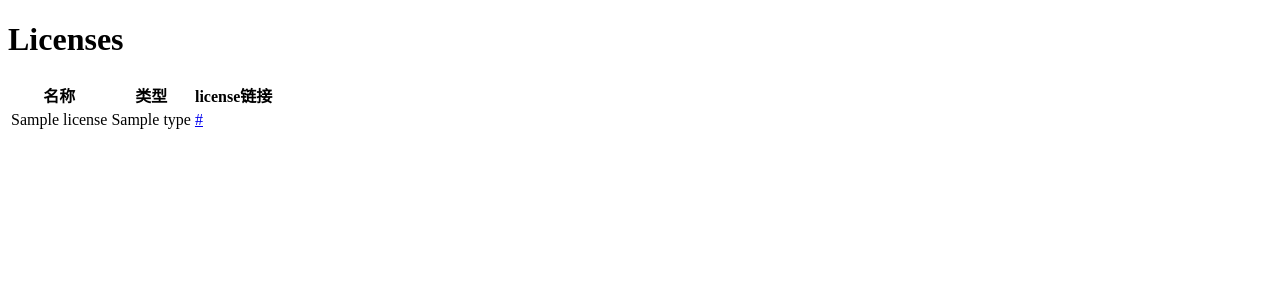
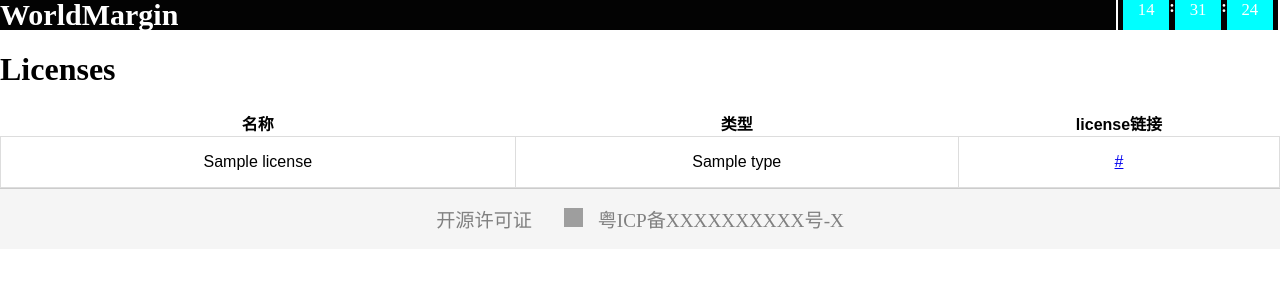
Before and after one commit to WorldMargin2/MyWebsite, a Python web app: template webfile/templates/licenses.html in a window 1280 px wide. Shown: the top 300 px of the page. Run offline with Jinja, Linux system fonts and the light colour scheme; the template is opened without the code that fills it: most values are stand-ins (such as "Sample title", 1, 10 or a date in 2020); grey boxes are pictures that could not be loaded.

Commit message:
add licenses page

```diff
--- a/webfile/CSS/clock.css
+++ b/webfile/CSS/clock.css
@@ -1,12 +1,17 @@
-#clock *{
-    user-select: none;
-    -webkit-user-select: none;
-    -moz-user-select: none;
-    -ms-user-select: none;
-    -webkit-user-drag: none;
-    transition: all 0s;
+
+:root {
+    --clock-height: 50px;
 }
 
+#clock {
+    width: var(--clock-width, calc(var(--clock-height) * 1));
+    height: var(--clock-height);
+}
+
+#clock:root {
+    width: var(--clock-width, calc(var(--clock-height) * 1));
+    height: var(--clock-height);
+}
 
 #clock{
     display: flex;
@@ -17,10 +22,9 @@
     align-items: center;
     border-radius: 5px;
     padding: 5px;
-    min-width: 400px;
-    max-width: 400px;
-    width: max-content;
-    height: 150px;
+    height: var(--clock-height);
+
+    width: var(--clock-width, calc(var(--clock-height) * 3));
     bottom: 0;
     right: 0;
     border: #FFF solid 2px;
@@ -28,8 +32,17 @@
     transform: scale(1);
 }
 
+#clock *{
+    user-select: none;
+    -webkit-user-select: none;
+    -moz-user-select: none;
+    -ms-user-select: none;
+    -webkit-user-drag: none;
+    transition: all 0s;
+}
+
 #clock span{
-    font-size: 40px;
+    font-size: calc(var(--clock-height) / 3);
     font-weight: bolder;
     transform: translateY(-40%);
 }
@@ -53,9 +66,10 @@
 
 #clock .show_num{
     position: relative;
-    perspective: 200px;
+    perspective: calc(var(--clock-height) * 1.5);
     width: 100%;
     height: 80%;
+    font-size: calc(var(--clock-height) / 3);
 }
 
 #clock .show_num>div{
@@ -66,7 +80,6 @@
     width: 100%;
     height: 100%;
     color: white;
-    font-size: 50px;
     text-align: center;
     border-radius: 5px;
 }
@@ -95,7 +108,7 @@
     bottom: 0;
     height: 20%;
     color: white;
-    font-size: 20px;
+    font-size: calc(var(--clock-height) / 6);
     text-align: center;
     border-radius: 0 0 5px 5px;
 }
--- a/webfile/CSS/footer.css
+++ b/webfile/CSS/footer.css
@@ -1,6 +1,18 @@
 footer{
     display: flex;
+    width: 100%;
+    position: sticky;
+    bottom: 0;
+    background-color: #f5f5f5;
+    justify-content: center;
+    align-items: center;
+    padding: 1rem 0;
+    border-top: 1px solid #ccc;
+    flex-direction: row;
+    flex-wrap: nowrap;
 }
+
+
 
 footer a{
     text-decoration: none;
--- /dev/null
+++ b/webfile/CSS/header.css
@@ -0,0 +1,32 @@
+header {
+    padding: 0;
+    margin: 0;
+    width: 100%;
+    height: 30px;
+    display: flex;
+    flex-direction: row;
+    flex-wrap: nowrap;
+    justify-content: space-between;
+    align-items: center;
+    background-color: rgb(3, 3, 3);
+    overflow: hidden;
+}
+
+header *{
+    user-select: none;
+    -webkit-user-select: none;
+    -moz-user-select: none;
+    -ms-user-select: none;
+    -o-user-select: none;
+    -webkit-touch-callout: none;
+    margin: 0;
+    padding: 0;
+}
+
+
+header>h1>a{
+    line-height: 30px;
+    font-size: 30px;
+    color: white;
+    text-decoration: none;
+}
--- a/webfile/CSS/index.css
+++ b/webfile/CSS/index.css
@@ -106,6 +106,7 @@
     flex-direction: row-reverse;
     transform-origin: right top;
     width: 100%;
+    --clock-height: 100px !important;
 }
 
 
--- /dev/null
+++ b/webfile/CSS/licenses.css
@@ -0,0 +1,41 @@
+/* table>(thead>tr>td,tbody>tr>td) */
+
+body{
+    padding: 0;
+    margin: 0;
+}
+
+
+table {
+    width: 100%;
+    border-collapse: collapse;
+    font-family: Arial, sans-serif;
+}
+
+table > thead > tr > td {
+    background-color: #424242;
+    color: #fff;
+    font-size: 1.2rem;
+    padding: 1rem;
+    text-align: center;
+    border: 1px solid #333; /* 添加边框 */
+    border-top-left-radius: 10px; /* 添加圆角 */
+    border-top-right-radius: 10px; /* 添加圆角 */
+}
+
+table > tbody > tr > td {
+    border: 1px solid #ddd;
+    padding: 1rem;
+    text-align: center;
+    border-bottom-left-radius: 10px; /* 添加圆角 */
+    border-bottom-right-radius: 10px; /* 添加圆角 */
+}
+
+table > tbody > tr:nth-child(even) {
+    background-color: #f2f2f2;
+}
+
+table > tbody > tr:hover {
+    background-color: #ddd;
+    cursor: pointer; /* 鼠标悬停时显示手型 */
+}
--- a/webfile/templates/clock.html
+++ b/webfile/templates/clock.html
@@ -1,4 +1,7 @@
 {%block clock%}
+
+<link rel="stylesheet" href="../CSS/clock.css">
+<script src="../JS/clock.js"></script>
 <div id="clock" style="transform-origin: top right;">
     <div id="hour">
         <div class="show_num">
--- a/webfile/templates/footer.html
+++ b/webfile/templates/footer.html
@@ -1,7 +1,7 @@
 {%block footer%}
 
+    <link rel="stylesheet" href="../CSS/footer.css">
     <footer>
-        <link rel="stylesheet" href="../CSS/footer.css">
         <a href="../licenses">开源许可证</a>
 
         <!-- 备案信息 -->
--- /dev/null
+++ b/webfile/templates/header.html
@@ -0,0 +1,14 @@
+{%block header%}
+<link rel="stylesheet" href="../CSS/header.css">
+<header>
+    <h1>
+        <a href="../" target="_blank">WorldMargin</a>
+    </h1>
+
+    <div class="clock_container" style="font-size: 30px;" --height="30px">
+        {%include "clock.html"%}
+    </div>
+
+</header>
+
+{%endblock%}
--- a/webfile/templates/index.html
+++ b/webfile/templates/index.html
@@ -7,7 +7,6 @@
     <title>WorldMargin's website</title>
     <script src="../JS/jquery.js"></script>
     <link rel="stylesheet" href="../CSS/index.css">
-    <link rel="stylesheet" href="../CSS/clock.css">
 </head>
 <body>
     <canvas id="background_canvas"></canvas>
@@ -27,5 +26,4 @@
     {%include 'footer.html'%}
 </body>
     <script src="../JS/index.js"></script>
-    <script src="../JS/clock.js"></script>
 </html>
--- a/webfile/templates/licenses.html
+++ b/webfile/templates/licenses.html
@@ -1,11 +1,13 @@
-<!DOCTYPE html>
 <html lang="zh-CN">
 <head>
     <meta charset="UTF-8">
     <meta name="viewport" content="width=device-width, initial-scale=1.0">
+    <link rel="stylesheet" href="../CSS/licenses.css">
+    <script src="../JS/jquery.js"></script>
     <title>Licenses</title>
 </head>
 <body>
+    {%include "header.html"%}
     <h1>Licenses</h1>
     <table>
         <thead>
@@ -26,7 +28,6 @@
             {%endfor%}
         </tbody>
     </table>
-    <ul>
-
+    {%include "footer.html"%}
 </body>
 </html>
```
